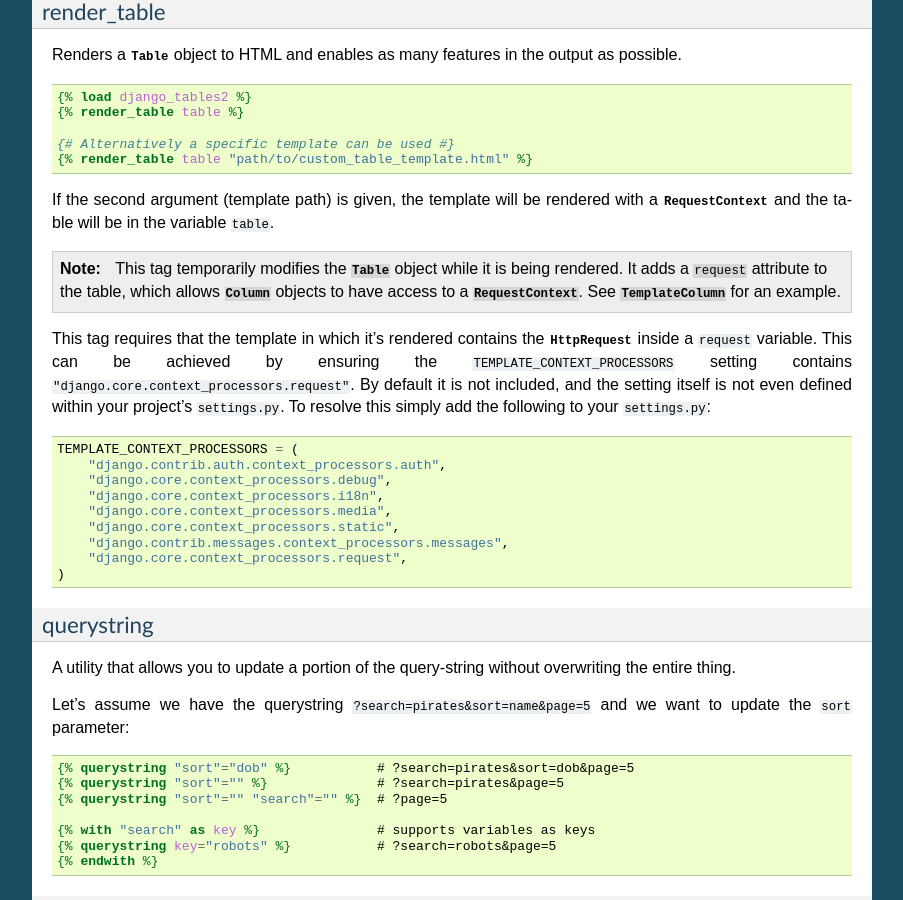
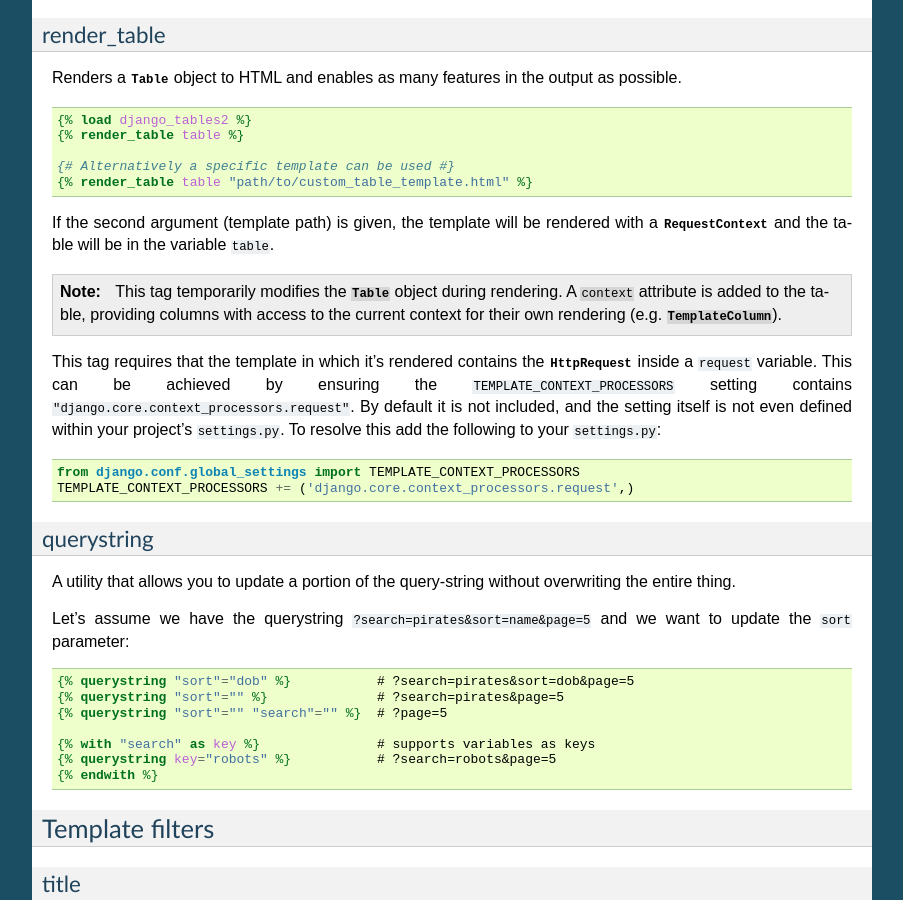
Before and after one commit to jieter/django-tables2, a Sphinx documentation site: the page built from docs/index.rst, in a window 1280 px wide and 900 px high, scrolled down 8560 px. Shown: the whole window, without its empty margins (198-1101 px from the left). Built offline with Sphinx 7.4.7, drawn with Linux system fonts in a browser that asks for light colours; some of the changed text lies outside the part shown.

Commit message:
Update docs to clarify TEMPLATE_CONTEXT_PROCESSOR requirements, resolves #105

```diff
--- a/docs/index.rst
+++ b/docs/index.rst
@@ -27,6 +27,7 @@ Tutorial
 
 1. ``pip install django-tables2``
 2. Add ``'django_tables2'`` to ``INSTALLED_APPS``
+3. Add ``'django.core.context_processors.request'`` to ``TEMPLATE_CONTEXT_PROCESSORS``
 
 We're going to run through creating a tutorial app. Let's start with a simple model::
 
@@ -592,30 +593,21 @@ with a `.RequestContext` and the table will be in the variable ``table``.
 
 .. note::
 
-    This tag temporarily modifies the `.Table` object while it is being
-    rendered. It adds a ``request`` attribute to the table, which allows
-    `.Column` objects to have access to a `.RequestContext`. See
-    `.TemplateColumn` for an example.
+    This tag temporarily modifies the `.Table` object during rendering. A
+    ``context`` attribute is added to the table, providing columns with access
+    to the current context for their own rendering (e.g. `.TemplateColumn`).
 
 This tag requires that the template in which it's rendered contains the
-`~.http.HttpRequest` inside a ``request`` variable. This can be achieved by ensuring
-the ``TEMPLATE_CONTEXT_PROCESSORS`` setting contains
+`~.http.HttpRequest` inside a ``request`` variable. This can be achieved by
+ensuring the ``TEMPLATE_CONTEXT_PROCESSORS`` setting contains
 ``"django.core.context_processors.request"``. By default it is not included,
 and the setting itself is not even defined within your project's
-``settings.py``. To resolve this simply add the following to your
-``settings.py``:
+``settings.py``. To resolve this add the following to your ``settings.py``:
 
 .. sourcecode:: python
 
-    TEMPLATE_CONTEXT_PROCESSORS = (
-        "django.contrib.auth.context_processors.auth",
-        "django.core.context_processors.debug",
-        "django.core.context_processors.i18n",
-        "django.core.context_processors.media",
-        "django.core.context_processors.static",
-        "django.contrib.messages.context_processors.messages",
-        "django.core.context_processors.request",
-    )
+    from django.conf.global_settings import TEMPLATE_CONTEXT_PROCESSORS
+    TEMPLATE_CONTEXT_PROCESSORS += ('django.core.context_processors.request',)
 
 
 .. _template-tags.querystring:
```
